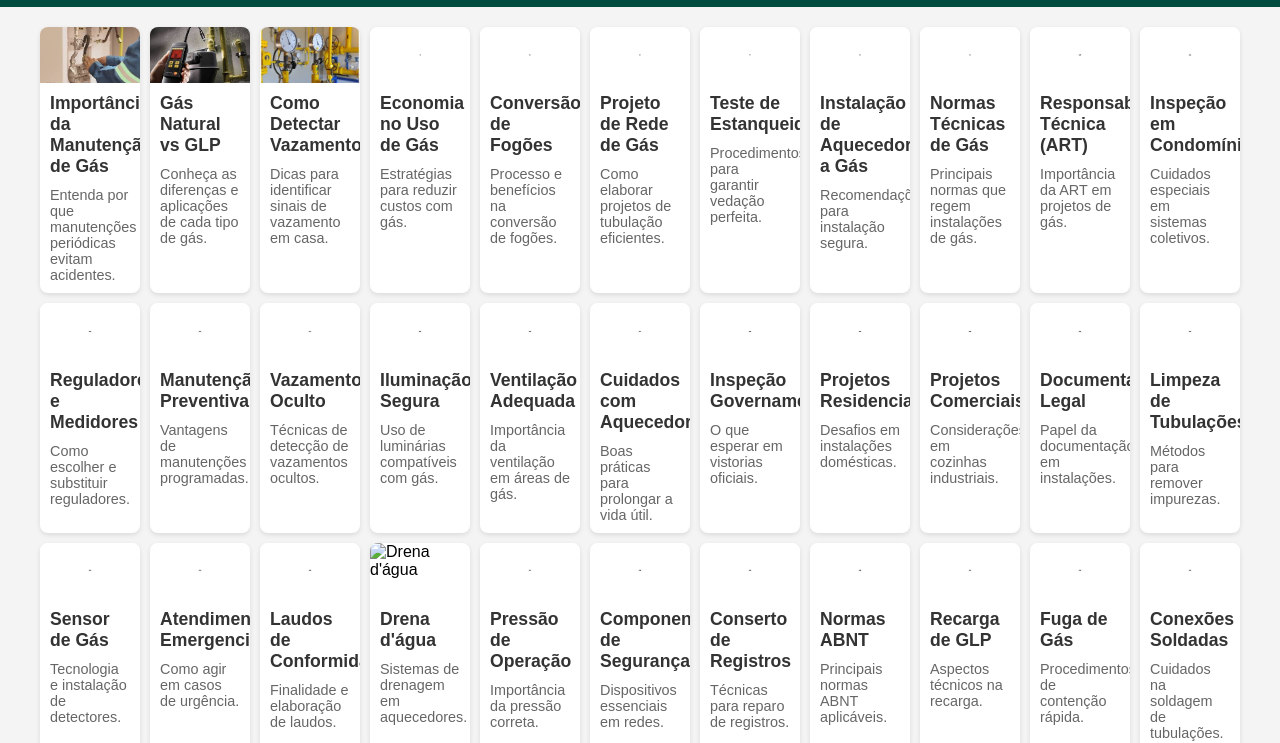
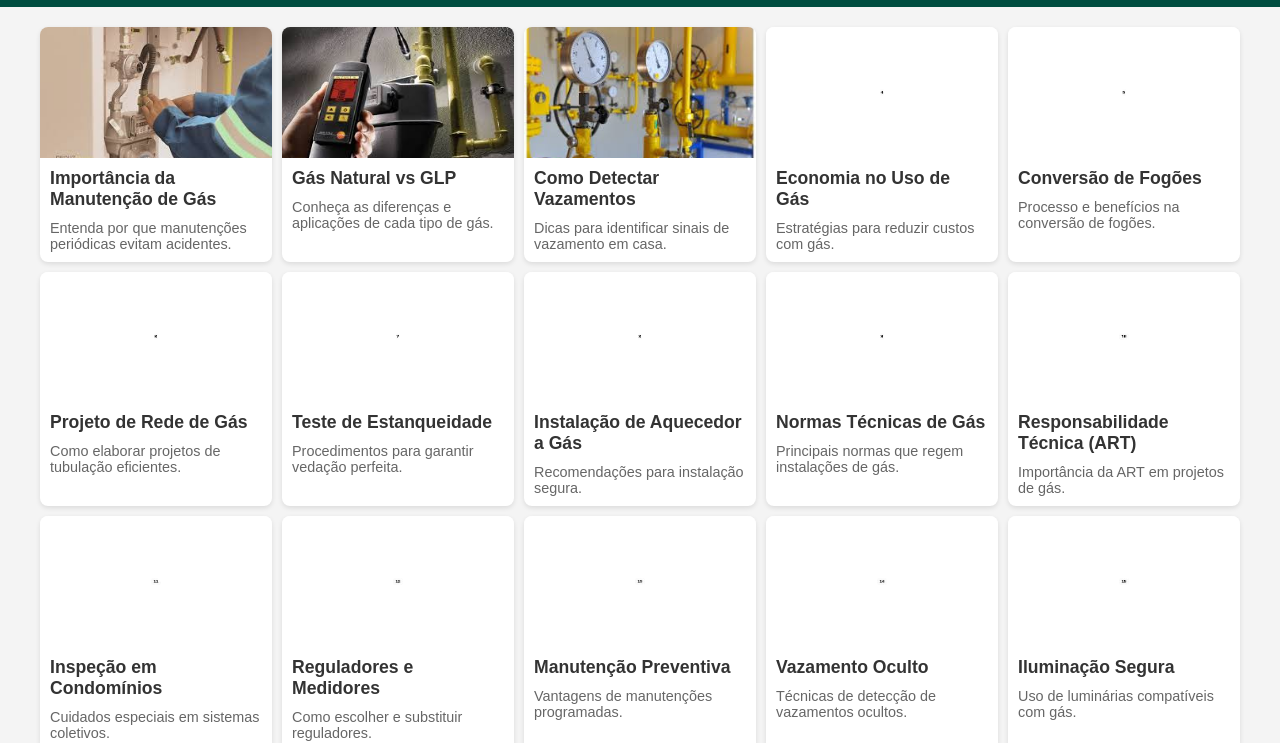
Before and after one commit to Junilton/SP1000, a plain HTML site: page blog.html in a window 1280 px wide. Shown: the part 92-835 px from the top of the page. Drawn offline with Linux system fonts and the light colour scheme.

Commit message:
Add files via upload

```diff
--- a/blog.html
+++ b/blog.html
@@ -153,6 +153,25 @@
         position: absolute;
         right: 20px;
         top: 15px;
+      }
+    }
+
+    /* Media query para desktop */
+    @media (min-width: 769px) {
+      .posts {
+        grid-template-columns: repeat(5, 1fr) !important;
+        /* Exibe 3 colunas no desktop */
+      }
+
+      .posts article img {
+        width: 100% !important;
+        /* Garante que a imagem ocupa 100% da largura do artigo */
+        height: auto;
+        /* Deixa a altura automática para manter a proporção */
+        aspect-ratio: 16 / 9;
+        /* Mantém a proporção 16:9 */
+        object-fit: cover;
+        /* Preenche o container, cortando se necessário */
       }
     }
   </style>
```
Also changed, not shown: index.html (+1 -1 lines).
